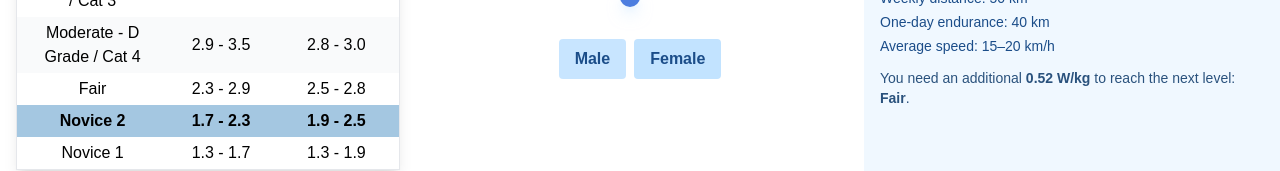
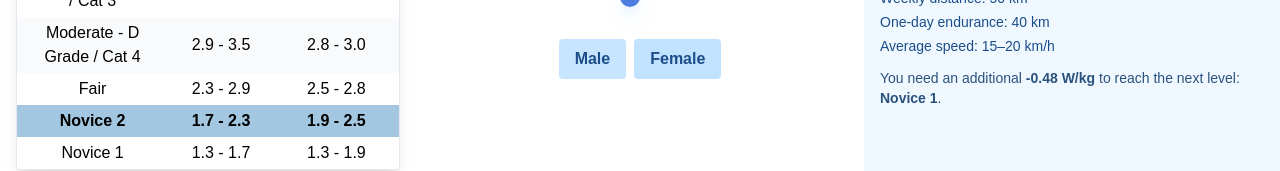
Before and after one commit to Roysignaler/wkg, a Next.js app: page / in a window 1280 px wide. Shown: the part 454-625 px from the top of the page. Built offline with nearby package versions, Linux system fonts and the light colour scheme.

Commit message:
fix bug on error when click double on gender button.

```diff
--- a/src/app/page.tsx
+++ b/src/app/page.tsx
@@ -31,16 +31,19 @@ export default function Home() {
   // Extract current level and next level data
   const wpk = parseFloat(result.split(": ")[1]) || 0;
   const { currentLevel, nextLevel } = (() => {
-    // Ensure gender is of type 'male' or 'female'
-    const selectedLevels = levels[gender as keyof typeof levels];
-    let current = null,
-      next = null;
+    // Safely get the levels based on gender or fallback to an empty array
+    const selectedLevels = levels[gender as keyof typeof levels] || [];
+
+    let current = null;
+    let next = null;
 
     for (let i = 0; i < selectedLevels.length; i++) {
       const level = selectedLevels[i];
+
+      // Check if wpk falls within the current level's range
       if (wpk >= level.min && (level.max === undefined || wpk < level.max)) {
         current = level;
-        next = selectedLevels[i - 1] || null;
+        next = selectedLevels[i + 1] || null; // Use the next item in the array as next level
         break;
       }
     }
```
